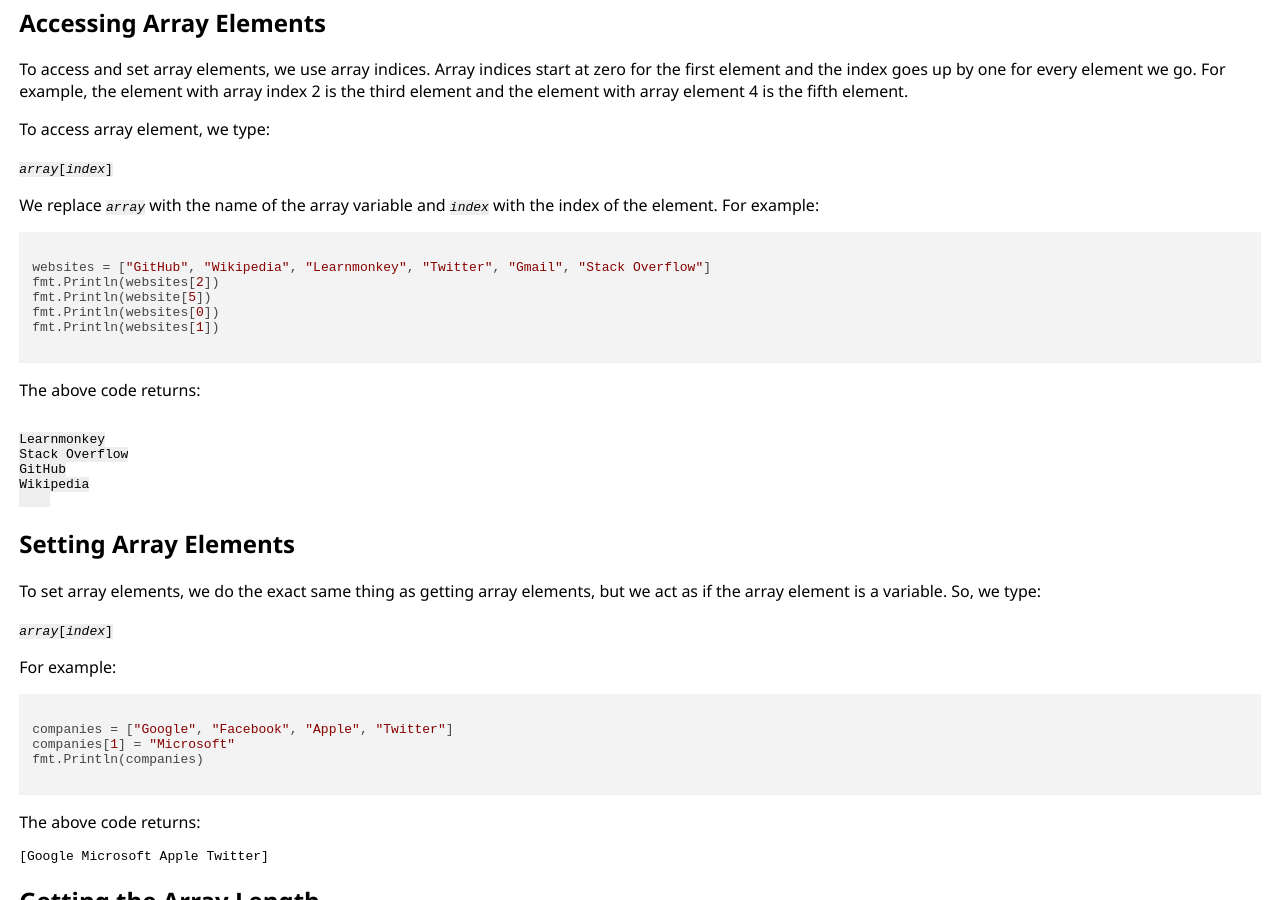
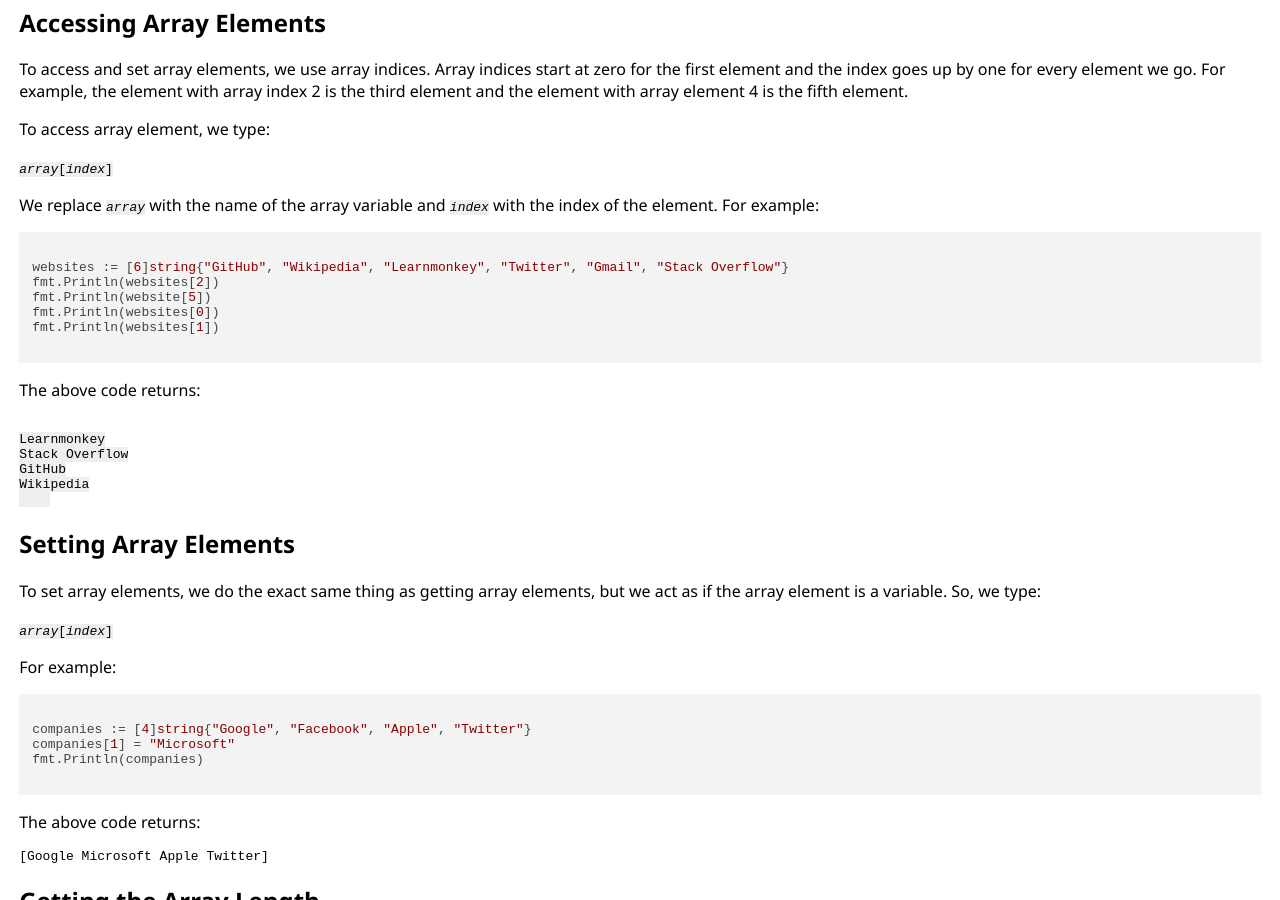
Before and after one commit to learnmonkey/learnmonkey.github.io, a Jekyll site: the page built from programming/golang/arrays.html, in a window 1280 px wide and 900 px high, scrolled down 803 px. Built offline with Jekyll 4.4.1, drawn with Linux system fonts in a browser that asks for light colours; nearby versions of some CDN libraries.

Commit message:
Go not Python XD

```diff
--- a/programming/golang/arrays.html
+++ b/programming/golang/arrays.html
@@ -39,7 +39,7 @@
     </code>
     <p>We replace <code><i>array</i></code> with the name of the array variable and <code><i>index</i></code> with the index of the element. For example: </p>
     <pre><code class="language-go">
-websites = ["GitHub", "Wikipedia", "Learnmonkey", "Twitter", "Gmail", "Stack Overflow"]
+websites := [6]string{"GitHub", "Wikipedia", "Learnmonkey", "Twitter", "Gmail", "Stack Overflow"}
 fmt.Println(websites[2])
 fmt.Println(website[5])
 fmt.Println(websites[0])
@@ -62,7 +62,7 @@
     </code>
     <p>For example: </p>
     <pre><code class="language-go">
-companies = ["Google", "Facebook", "Apple", "Twitter"]
+companies := [4]string{"Google", "Facebook", "Apple", "Twitter"}
 companies[1] = "Microsoft"
 fmt.Println(companies)
     </code></pre>
```
